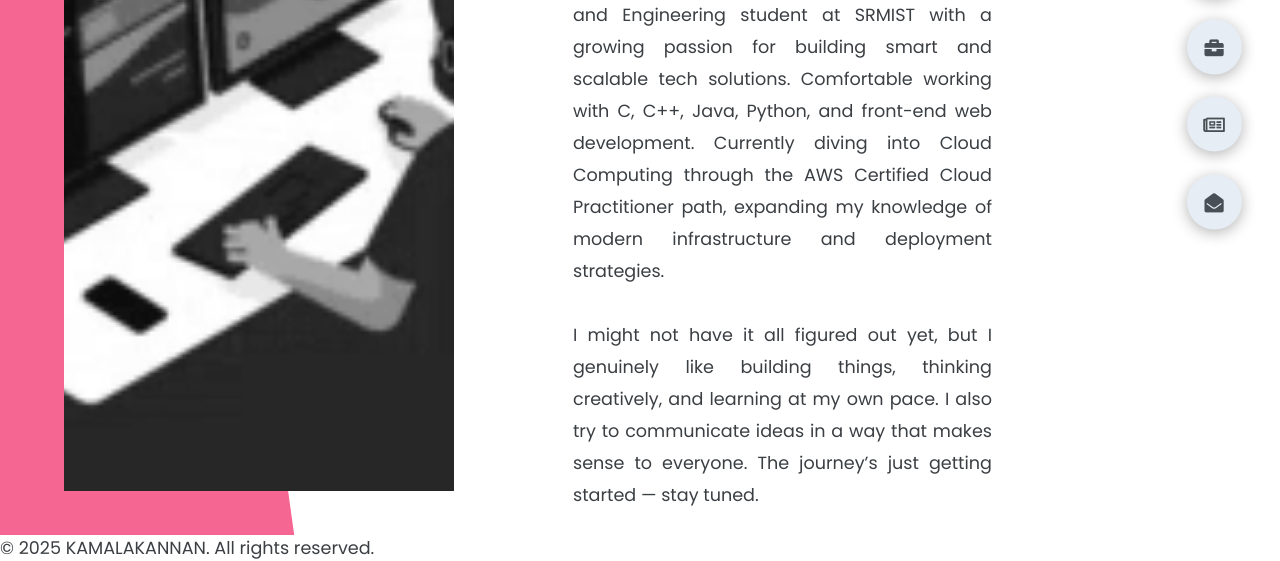
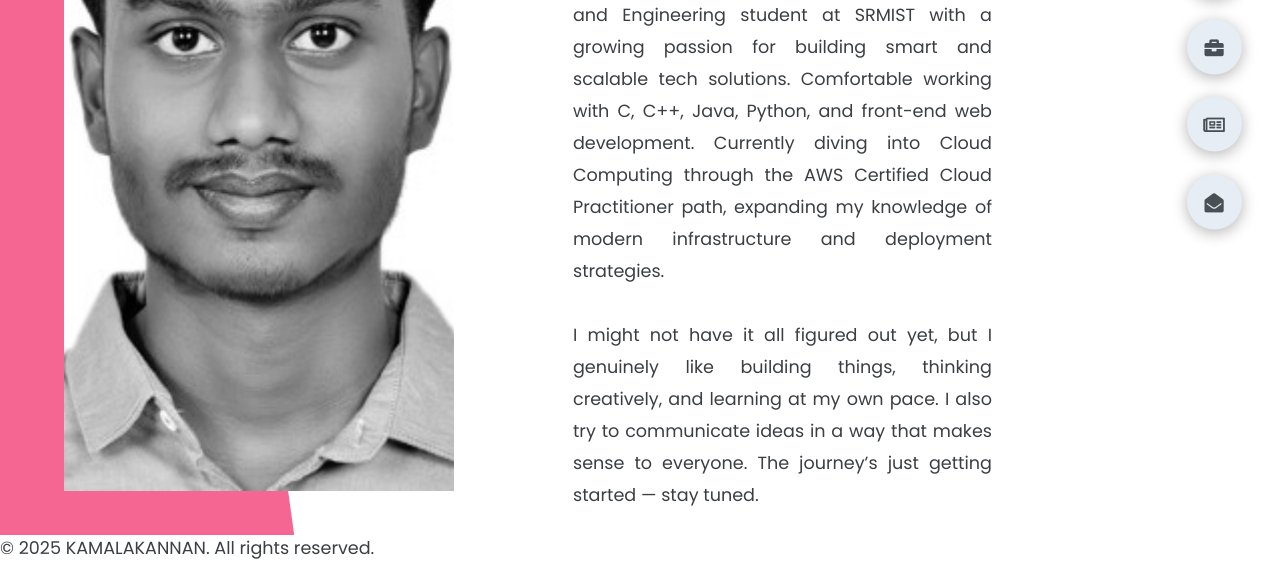
Before and after one commit to Kamal1023/Personal-Portfolio-Website, a plain HTML site: page index.html in a window 1280 px wide. Shown: the part 353-914 px from the top of the page. Drawn offline with Linux system fonts and the light colour scheme.

Commit message:
Update index.html

```diff
--- a/index.html
+++ b/index.html
@@ -17,7 +17,7 @@
             <div class="left-header">
                 <div class="h-shape"></div>
                 <div class="image">
-                    <img src="/img/animation1.gif" alt="">
+                    <img src="/img/9445437134_sqre.jpg" alt="">
 
                 </div>
             </div>
```
